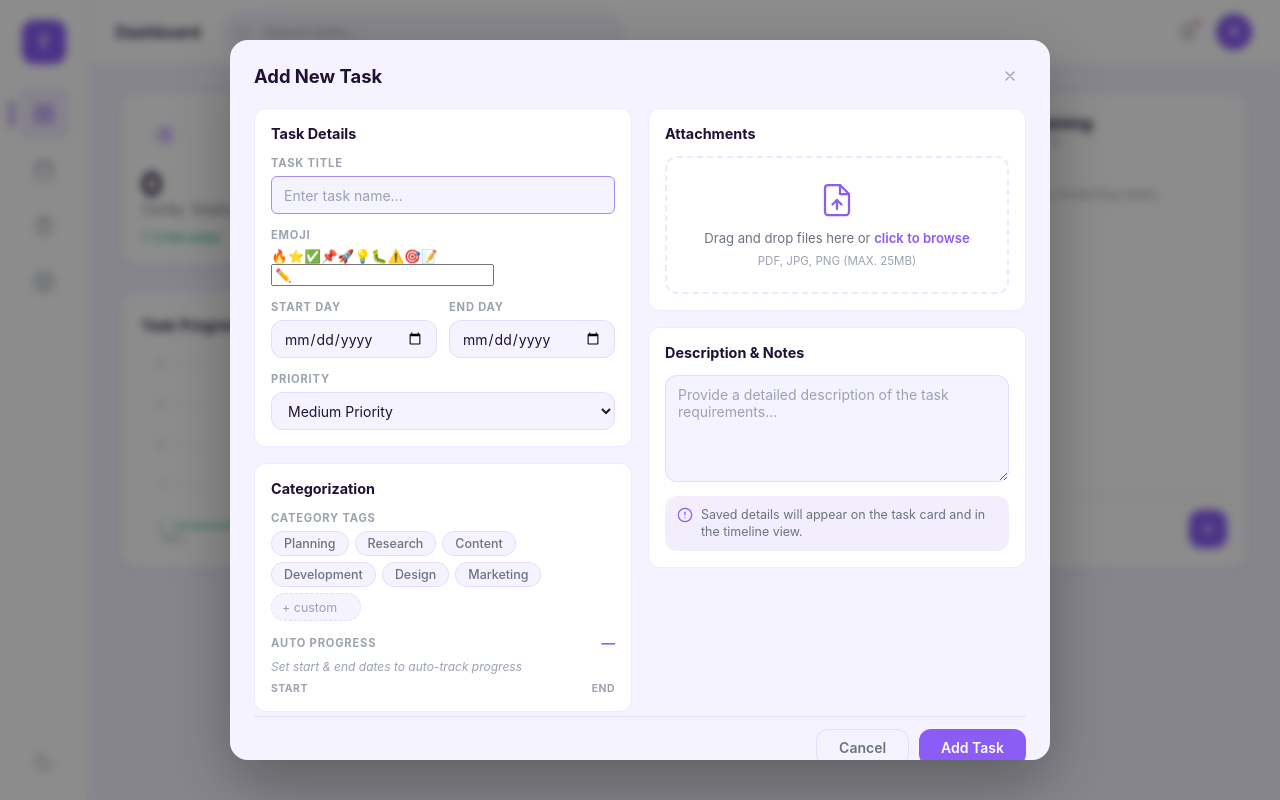
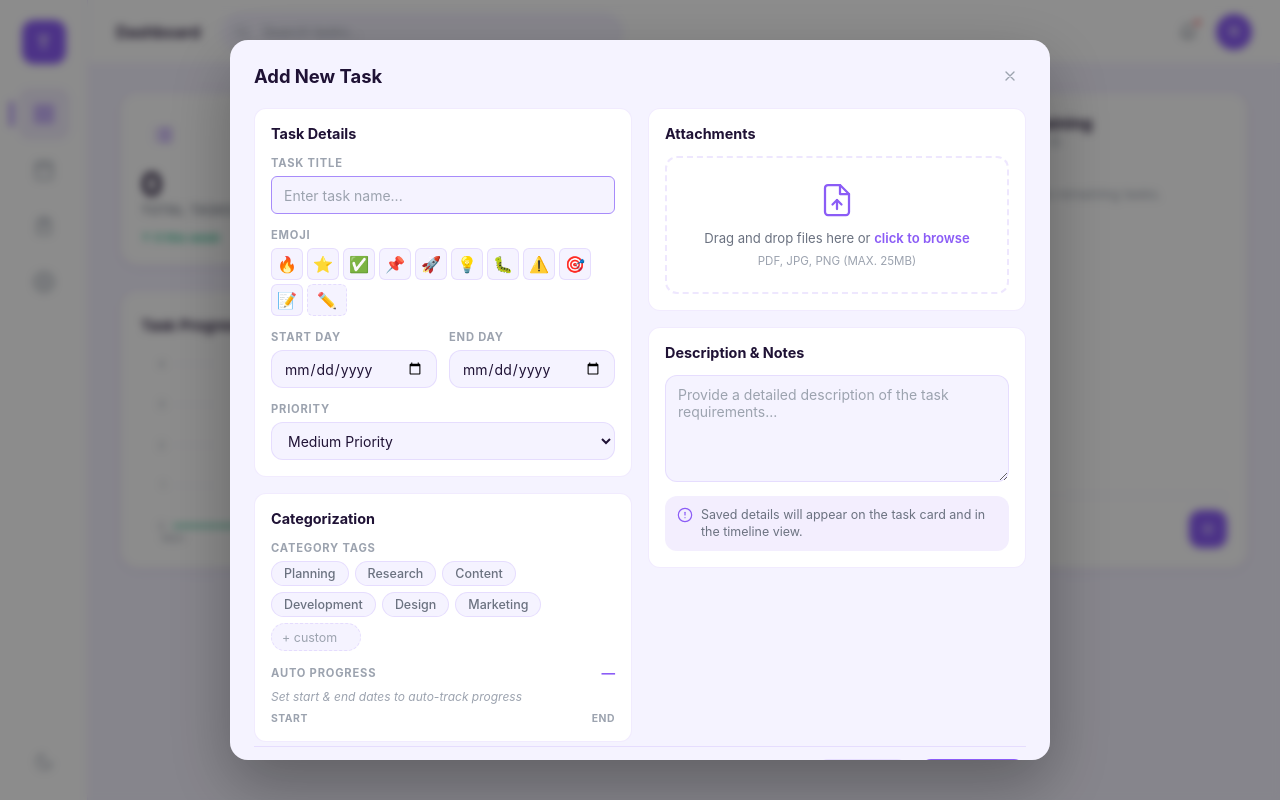
Before and after one commit to ziu222/react-todo, a React (Vite) app in the folder to-do app/: page / in a window 1280 px wide. Both pictures are taken after a click on the button 1208 px from the left and 529 px from the top of the page. Built offline with nearby package versions, Linux system fonts and the light colour scheme.

Commit message:
feat(modal): style emoji picker in AddTaskModal

```diff
--- a/to-do app/src/components/kanban/AddTaskModal.css
+++ b/to-do app/src/components/kanban/AddTaskModal.css
@@ -303,6 +303,58 @@
 .modal-btn.submit { background: var(--accent); color: #fff; }
 .modal-btn.submit:hover { opacity: 0.88; }
 
+/* ── Emoji picker ── */
+.emoji-picker-row {
+  display: flex;
+  flex-wrap: wrap;
+  gap: 4px;
+  align-items: center;
+}
+
+.emoji-quick-btn {
+  width: 32px;
+  height: 32px;
+  border-radius: var(--radius-sm);
+  font-size: 1rem;
+  display: flex;
+  align-items: center;
+  justify-content: center;
+  background: var(--input-bg);
+  border: 1px solid var(--border-color);
+  transition: background var(--transition-fast), border-color var(--transition-fast), transform var(--transition-fast);
+  cursor: pointer;
+}
+
+.emoji-quick-btn:hover {
+  background: var(--accent-subtle);
+  border-color: var(--accent-light);
+  transform: scale(1.15);
+}
+
+.emoji-quick-btn.active {
+  background: var(--accent-subtle);
+  border-color: var(--accent);
+  outline: 2px solid var(--accent);
+  outline-offset: 1px;
+}
+
+.emoji-custom-input {
+  width: 40px;
+  height: 32px;
+  text-align: center;
+  font-size: 1rem;
+  background: var(--input-bg);
+  border: 1px dashed var(--border-color);
+  border-radius: var(--radius-sm);
+  color: var(--text-primary);
+  font-family: inherit;
+}
+
+.emoji-custom-input:focus {
+  border-color: var(--accent-light);
+  outline: none;
+}
+
 /* ── Mobile: single-column + full-screen bottom sheet ── */
 @media (max-width: 640px) {
   .modal-grid { grid-template-columns: 1fr; }
```
